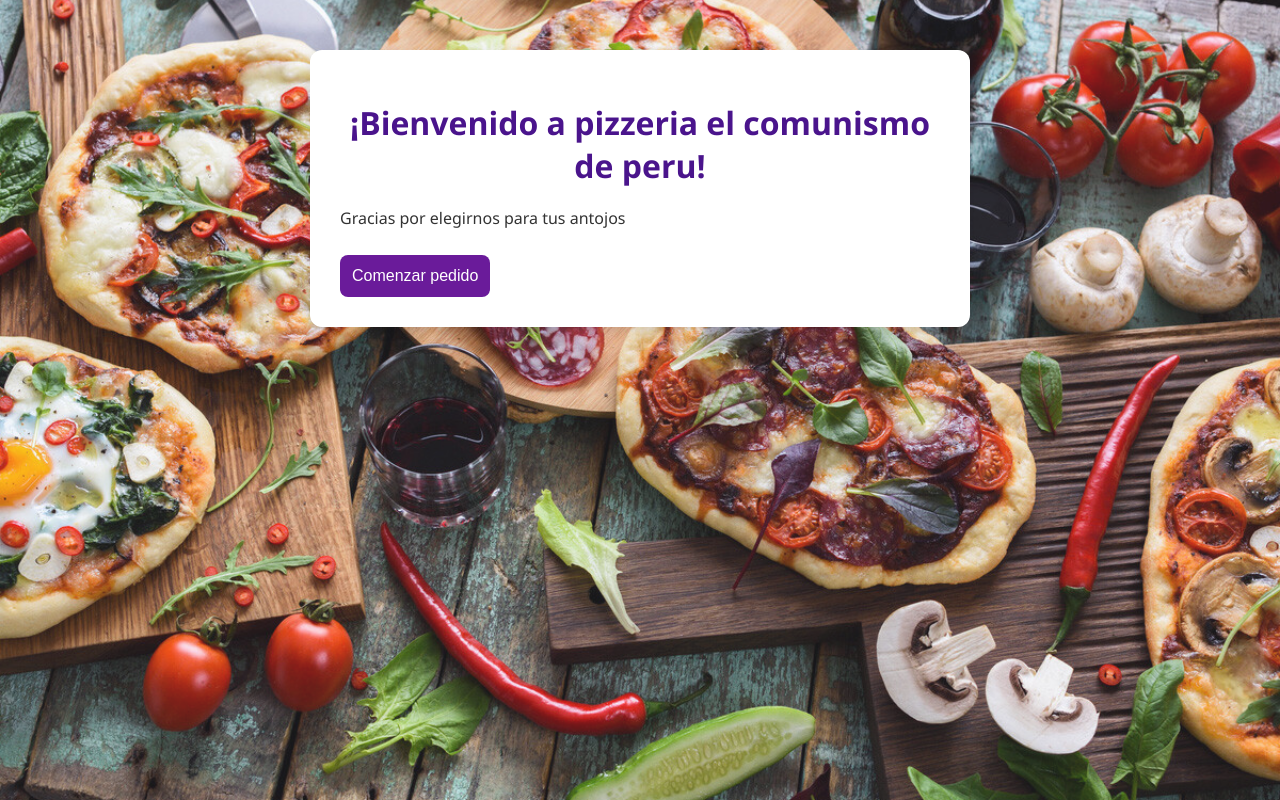
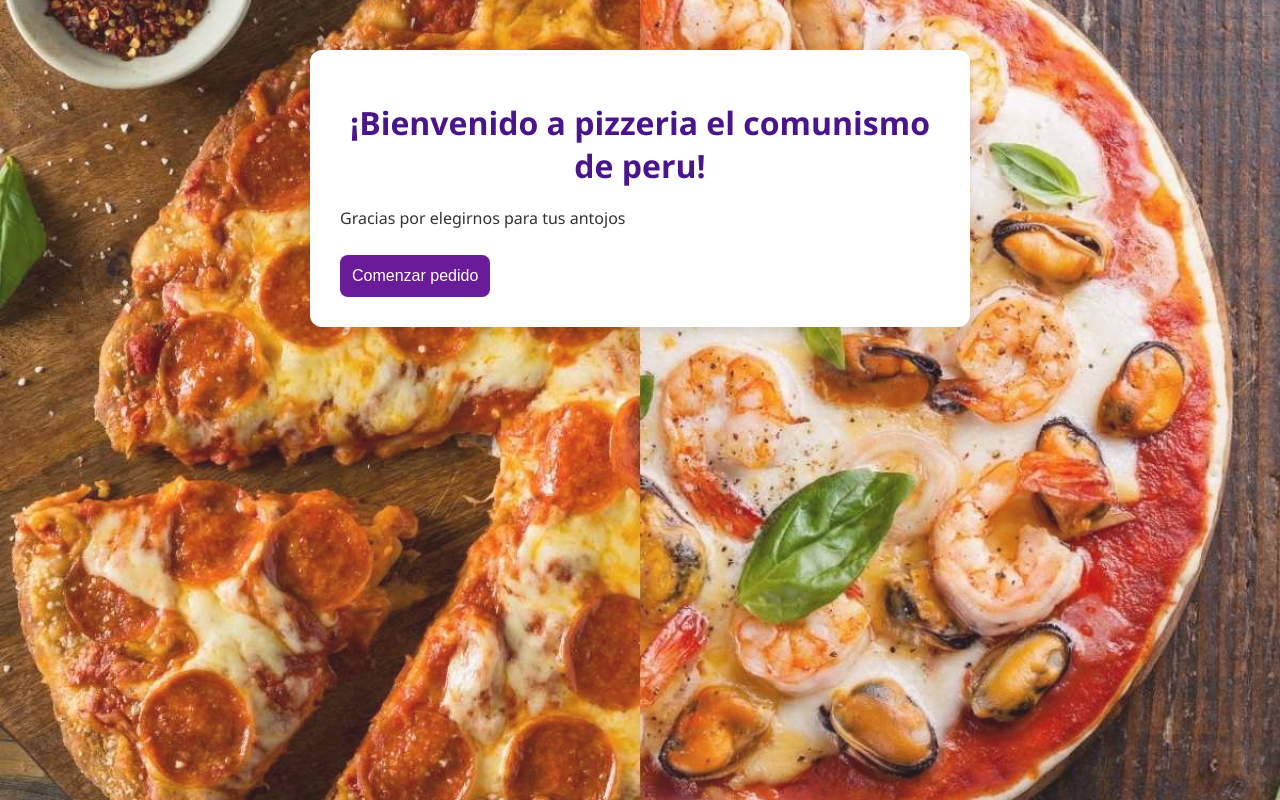
Before and after one commit to Erisaurus06/pizzapizzaerik, a plain HTML site: page index.html in a window 1280 px wide. Drawn offline with Linux system fonts and the light colour scheme.

Commit message:
Update styles.css

```diff
--- a/styles.css
+++ b/styles.css
@@ -21,7 +21,7 @@ body::before {
   left: 0;
   width: 100%;
   height: 100%;
-  background-image: url('1366_2000.jpg');
+  background-image: url('recetas-de-pizzas-caseras.jpg');
   background-size: cover;
   background-repeat: no-repeat;
   background-position: center;
```
